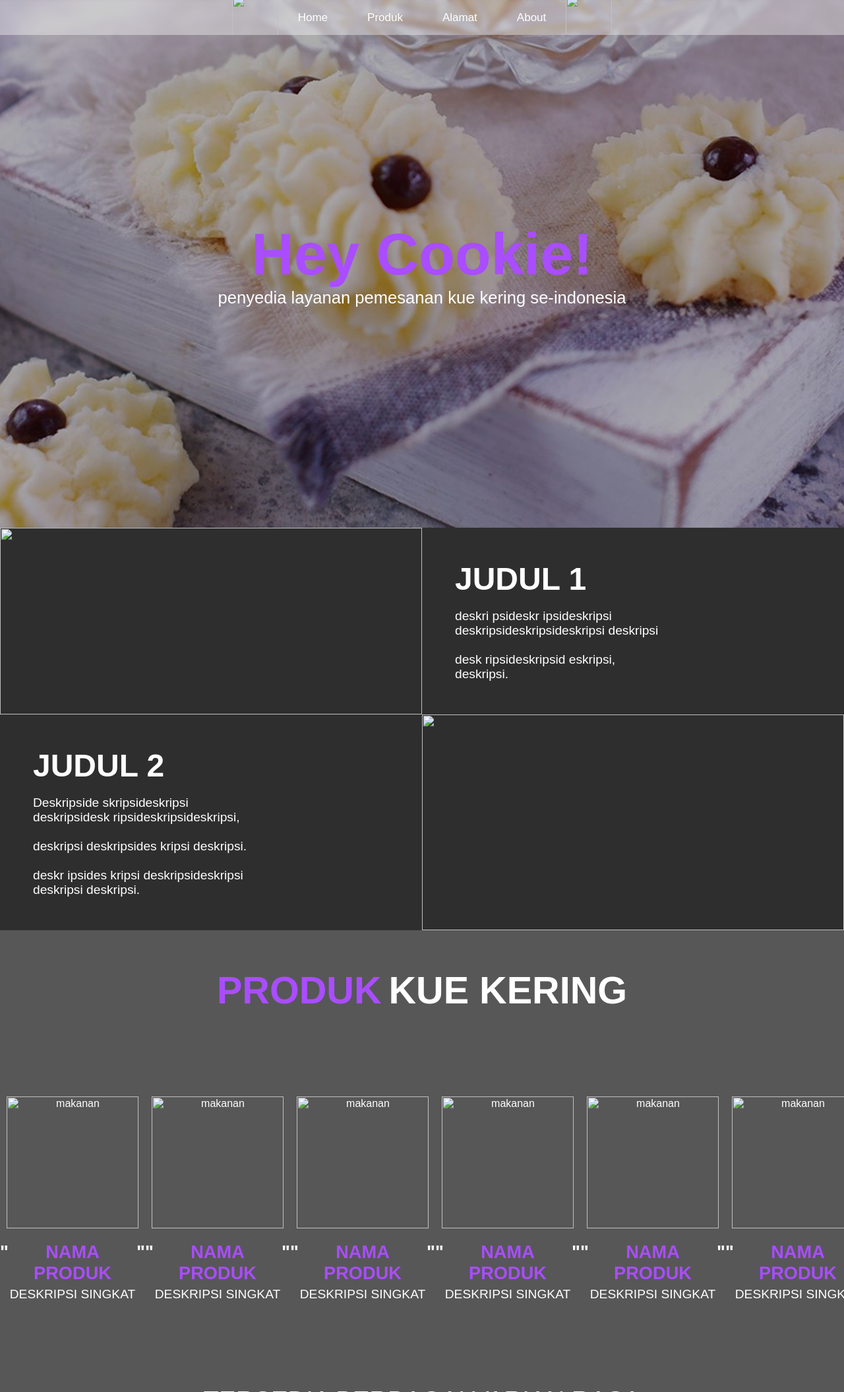
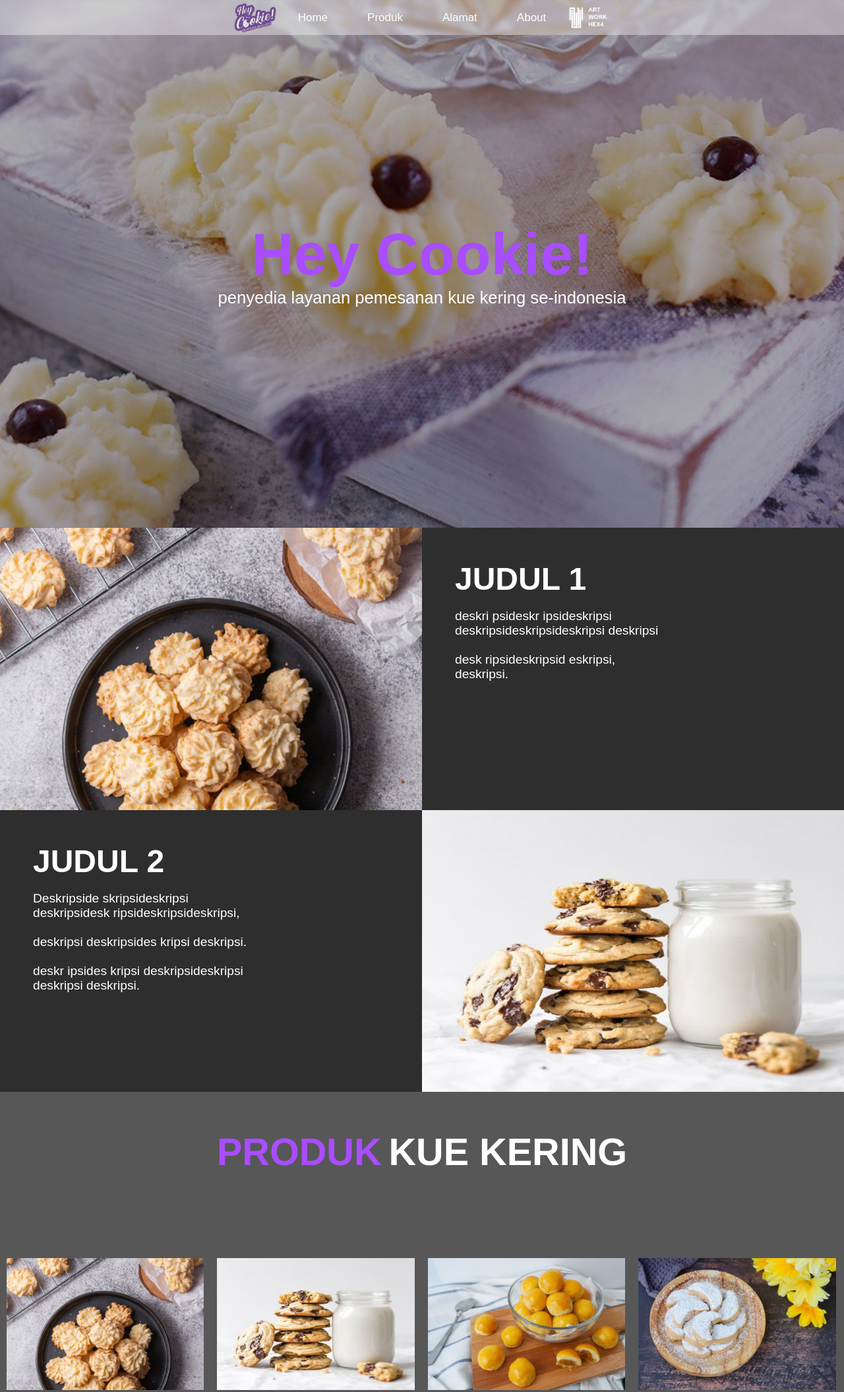
Before and after one commit to alwan9/cookie, a plain HTML site: page index.html in a window 1280 px wide. Shown: the top 2110 px of the page at 66% size. Drawn offline with Linux system fonts and the light colour scheme; the site is published under a folder, as on GitHub Pages, so addresses that start at the root find nothing.

Commit message:
Update index.html

```diff
--- a/index.html
+++ b/index.html
@@ -12,7 +12,7 @@
   <body>
     <div class="nav">
       <div class="topnav" id="myTopnav">
-        <img class="logo" src="/design/logo1.0.png" alt="" />
+        <img class="logo" src="design/logo1.0.png" alt="" />
         <a href="#home" class="active">Home</a>
         <a href="#produk">Produk</a>
         <a href="#alamat">Alamat</a>
@@ -20,7 +20,7 @@
         <a href="javascript:void(0);" class="icon" onclick="myFunction()">
           <i class="fa fa-bars"></i>
         </a>
-        <img class="logo" src="/design/logo1.1.png" alt="" />
+        <img class="logo" src="design/logo1.1.png" alt="" />
       </div>
     </div>
     <header>
@@ -32,7 +32,7 @@
     <div class="konten1">
       <section class="layout-atas">
         <div>
-          <img class="foto-kiri" src="/design/1.jpg" alt="" />
+          <img class="foto-kiri" src="design/1.jpg" alt="" />
         </div>
         <div class="teks-kanan">
           <h1>JUDUL 1</h1>
@@ -65,7 +65,7 @@
           </h2>
         </div>
         <div>
-          <img class="foto-kanan" src="/design/2.jpg" alt="" />
+          <img class="foto-kanan" src="design/2.jpg" alt="" />
         </div>
       </section>
     </div>
@@ -75,37 +75,37 @@
       <div class="title"> <div class="warna">PRODUK</div> KUE KERING</div>
       <div class="slider">
        <div class="n-makanan">
-         <img class="item" src="/design/1.jpg" alt="makanan">
+         <img class="item" src="design/1.jpg" alt="makanan">
          <div class="nama">"<div class="warna1">NAMA PRODUK</div>"</div>
          <div class="des">DESKRIPSI SINGKAT</div>
       </div>
       <div class="n-makanan">
-        <img class="item" src="/design/2.jpg" alt="makanan">
+        <img class="item" src="design/2.jpg" alt="makanan">
         <div class="nama">"<div class="warna1">NAMA PRODUK</div>"</div>
         <div class="des">DESKRIPSI SINGKAT</div>
       </div>
       <div class="n-makanan">
-        <img class="item" src="/design/3.jpg" alt="makanan">
+        <img class="item" src="design/3.jpg" alt="makanan">
         <div class="nama">"<div class="warna1">NAMA PRODUK</div>"</div>
         <div class="des">DESKRIPSI SINGKAT</div>
       </div>
       <div class="n-makanan">
-        <img class="item" src="/design/4.jpg" alt="makanan">
+        <img class="item" src="design/4.jpg" alt="makanan">
         <div class="nama">"<div class="warna1">NAMA PRODUK</div>"</div>
         <div class="des">DESKRIPSI SINGKAT</div>
       </div>
       <div class="n-makanan">
-        <img class="item" src="/design/5.jpg" alt="makanan">
+        <img class="item" src="design/5.jpg" alt="makanan">
         <div class="nama">"<div class="warna1">NAMA PRODUK</div>"</div>
         <div class="des">DESKRIPSI SINGKAT</div>
       </div>
       <div class="n-makanan">
-        <img class="item" src="/design/6.jpg" alt="makanan">
+        <img class="item" src="design/6.jpg" alt="makanan">
         <div class="nama">"<div class="warna1">NAMA PRODUK</div>"</div>
         <div class="des">DESKRIPSI SINGKAT</div>
       </div>
       <div class="n-makanan">
-        <img class="item" src="/design/7.jpg" alt="makanan">
+        <img class="item" src="design/7.jpg" alt="makanan">
         <div class="nama">"<div class="warna1">NAMA PRODUK</div>"</div>
         <div class="des">DESKRIPSI SINGKAT</div>
       </div>
@@ -140,10 +140,10 @@
       <div class="text">Design by alwan l Copyright 18.06.22</div>
       <div class="icon">
       <a href="link-wa">
-        <img class="wa" src="/design/wa.png" alt="">
+        <img class="wa" src="design/wa.png" alt="">
       </a>
       <a href="link-ig">
-        <img class="ig" src="/design/ig.png" alt="">
+        <img class="ig" src="design/ig.png" alt="">
       </a>
     </div>
     </div>
```
